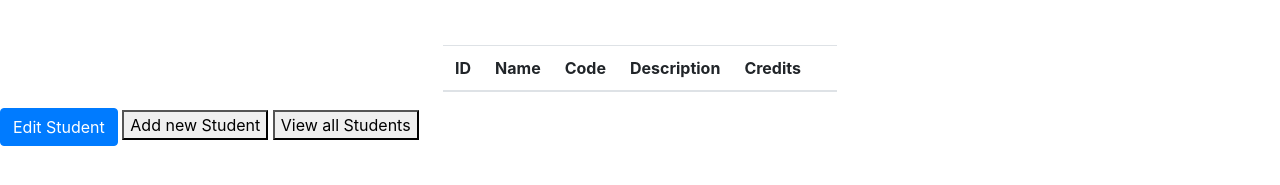
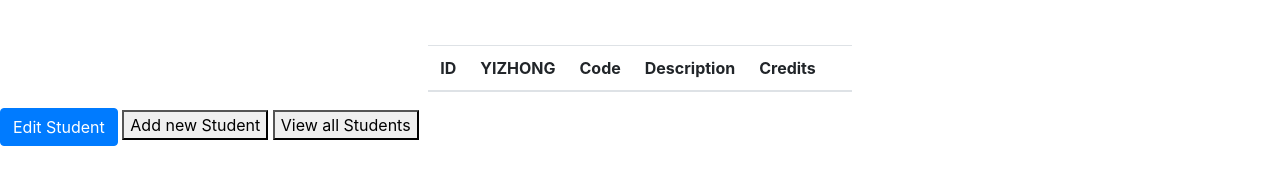
Before and after one commit to zhong1408/DevOps_part2, a website: page public/index.html in a window 1280 px wide. Shown: the part 329-514 px from the top of the page. Drawn offline with nearby package versions, Linux system fonts and the light colour scheme; no server answers.

Commit message:
chnaged name

```diff
--- a/public/index.html
+++ b/public/index.html
@@ -50,7 +50,7 @@
                         <thead>
                             <tr>
                                 <th>ID</th>
-                                <th>Name</th>
+                                <th>YIZHONG</th>
                                 <th>Code</th>
                                 <th>Description</th>
                                 <th>Credits</th>
```
